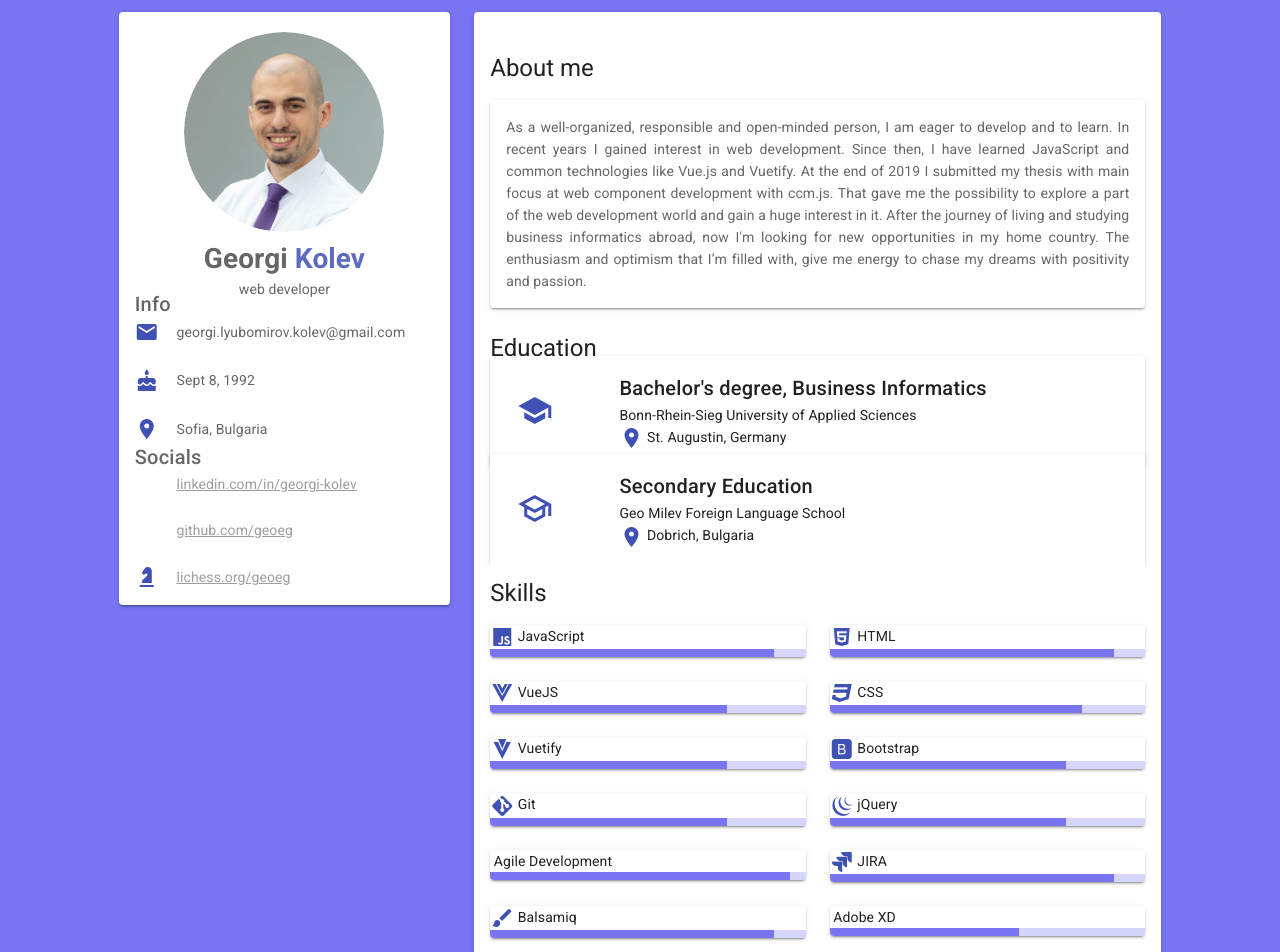
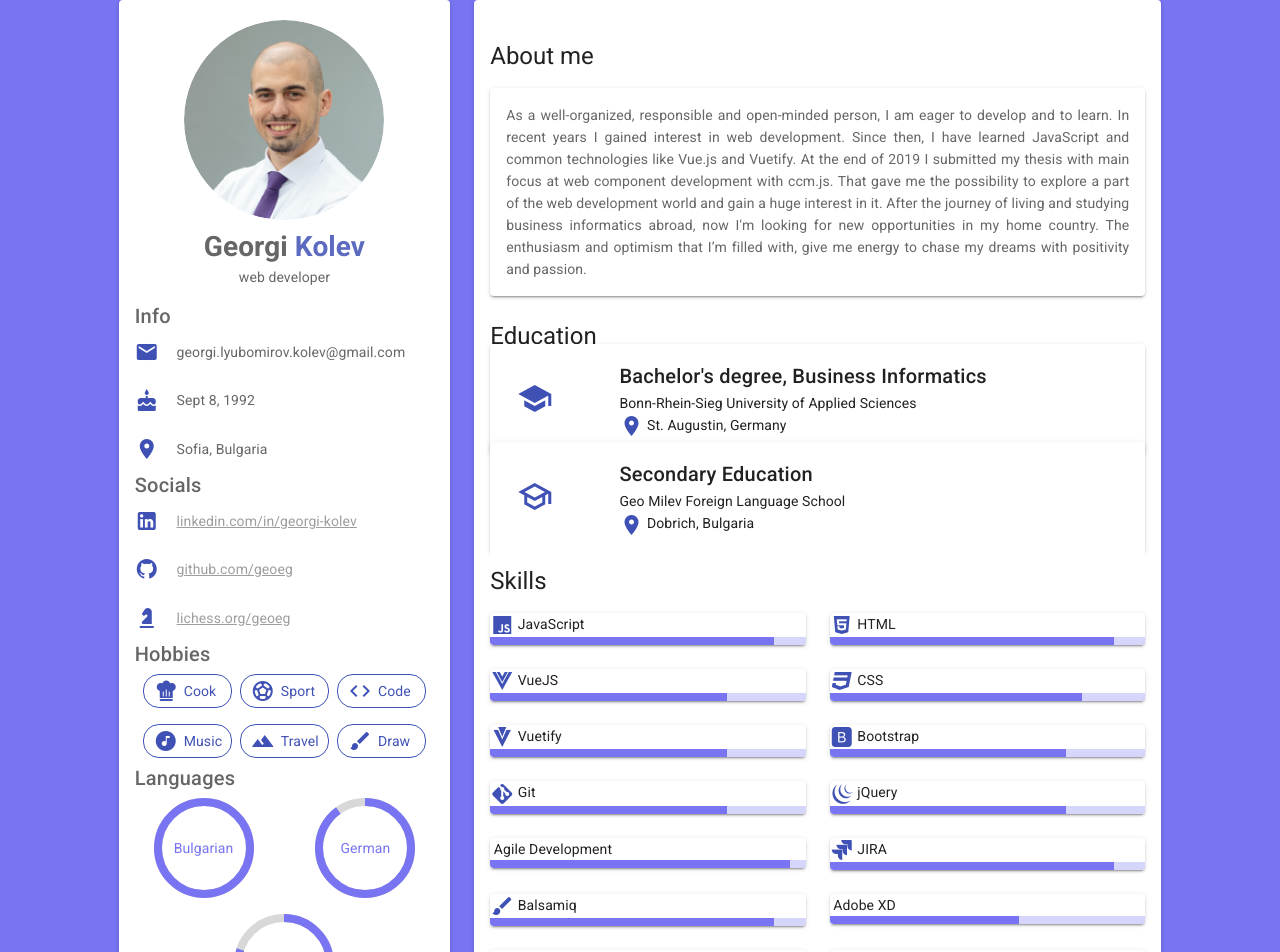
Before and after one commit to geoeg/vuesume, a Vue app: page / in a window 1280 px wide. Shown: the top 952 px of the page. Built offline with nearby package versions, Linux system fonts and the light colour scheme.

Commit message:
fix sidebar section - hobbies and languages

```diff
--- a/src/views/MainContainer.vue
+++ b/src/views/MainContainer.vue
@@ -1,14 +1,14 @@
 <template>
   <v-app id="template">
     <v-content>
-      <v-container fluid>
+      <v-container fluid class="pt-0 pb-0">
         <v-row justify="center">
-          <v-col cols="12" md="10">
+          <v-col cols="12" sm="10">
             <v-row>
-              <v-col cols="12" md="4">
+              <v-col cols="12" sm="4">
                 <sidebar-container></sidebar-container>
               </v-col>
-              <v-col cols="12" md="8">
+              <v-col cols="12" sm="8">
                 <content-container></content-container>
               </v-col>
             </v-row>
@@ -30,7 +30,7 @@ import ContentContainer from "./content/ContentContainer";
 import TimelineContainer from "./timeline/TimelineContainer";
 
 export default {
-  name: "PurpleTemplateContainer",
+  name: "MainContainer",
   components: {
     SidebarContainer,
     ContentContainer,
--- a/src/views/content/ContentContainer.vue
+++ b/src/views/content/ContentContainer.vue
@@ -1,5 +1,5 @@
 <template>
-  <v-card class="pa-0">
+  <v-card>
     <v-card-text class="pa-4">
       <content-section title="About me">
         <v-card hover>
@@ -45,14 +45,6 @@
                   </v-card-text>
                 </v-col>
               </v-row>
-              <!--
-              <v-img
-                class="white--text align-end"
-                height="200px"
-                src="https://cdn.vuetifyjs.com/images/cards/docks.jpg"
-              >
-               </v-img>
-               -->
             </v-card>
           </v-col>
         </v-row>
@@ -91,6 +83,7 @@
 import ContentSection from "../content/ContentSection";
 
 export default {
+  // name: "ContentSection",
   components: {
     ContentSection
   },
--- a/src/views/sidebar/Avatar.vue
+++ b/src/views/sidebar/Avatar.vue
@@ -4,6 +4,10 @@
     </v-avatar>
 </template>
 
-<script></script>
+<script>
+export default {
+  // name: "Avatar"
+}
+</script>
 
 <style scoped></style>
--- a/src/views/sidebar/SectionItem.vue
+++ b/src/views/sidebar/SectionItem.vue
@@ -24,13 +24,12 @@
         </span>
       </p>
     </v-col>
-
   </v-row>
 </template>
 
 <script>
 export default {
-
+  // name: "SectionItem",
   props: {
     item: {
       type: Object,
--- a/src/views/sidebar/SidebarContainer.vue
+++ b/src/views/sidebar/SidebarContainer.vue
@@ -1,20 +1,20 @@
 <template>
   <v-card>
     <v-card-text>
-
       <v-row>
         <v-col class="pa-0">
           <v-row justify="center" class="ma-4">
             <avatar></avatar>
           </v-row>
           <v-row justify="center" class="ma-2">
-            <h1>Georgi
+            <h1>
+              Georgi
               <span class="indigo--text text--lighten-1">
                 Kolev
               </span>
             </h1>
           </v-row>
-          <v-row justify="center" class="ma-0">
+          <v-row justify="center" class="ma-0 pb-4">
             <span>
               web developer
             </span>
@@ -22,34 +22,56 @@
         </v-col>
       </v-row>
 
-      <sidebar-section
-        :sections="sections.info"
-      >
-      </sidebar-section>
+      <sidebar-section :sections="sections.info"></sidebar-section>
 
-      <sidebar-section :sections="sections.socials">
-        <p>sections.socials</p>
-      </sidebar-section>
+      <sidebar-section :sections="sections.socials"></sidebar-section>
 
-      <!--
-      <sidebar-section :options="sections.hobbies">
-        <p>sections.hobbies</p>
-        <template v-slot:item="{ item }">
-          <v-chip>
-            <v-avatar>
-              <v-icon>
-                {{ item.icon }}
-              </v-icon>
-            </v-avatar>
-            {{ item.text }}
-          </v-chip>
+      <sidebar-section :sections="sections.hobbies">
+        <template #hobbies>
+          <v-row class="ml-1 mr-1" justify="center">
+            <template v-for="(item, index) in sections.hobbies.items">
+              <v-col
+                xs="12"
+                sm="6"
+                md="6"
+                lg="4"
+                class="pa-1"
+                align="center"
+                :key="index"
+              >
+                <v-chip class="pa-4 mt-1 mb-1" outlined color="indigo">
+                  <v-avatar left>
+                    <v-icon>
+                      {{ item.icon }}
+                    </v-icon>
+                  </v-avatar>
+                  {{ item.text }}
+                </v-chip>
+              </v-col>
+            </template>
+          </v-row>
         </template>
       </sidebar-section>
 
-      <sidebar-section :options="sections.languages">
-        <p>sections.languages</p>
-      </sidebar-section> -->
-
+      <sidebar-section :sections="sections.languages">
+        <template #languages>
+          <v-row justify="center">
+            <template v-for="(language, index) in sections.languages.items">
+              <v-col class="pa-2" align="center" :key="index">
+                <v-progress-circular
+                  :value="language.value"
+                  size="100"
+                  width="8"
+                  rotate="270"
+                  color="#7874f2"
+                >
+                  {{ language.text }}
+                </v-progress-circular>
+              </v-col>
+            </template>
+          </v-row>
+        </template>
+      </sidebar-section>
     </v-card-text>
   </v-card>
 </template>
@@ -58,6 +80,7 @@
 import Avatar from "./Avatar";
 import SidebarSection from "./SidebarSection";
 export default {
+  // name: "SidebarContainer",
   components: { Avatar, SidebarSection },
   data() {
     return {
@@ -83,12 +106,12 @@ export default {
           title: "Socials",
           items: [
             {
-              icon: "mdi-linkedin-box",
+              icon: "mdi-linkedin",
               text: "linkedin.com/in/georgi-kolev",
               link: "https://www.linkedin.com/in/georgi-kolev-03656619b"
             },
             {
-              icon: "mdi-github-circle",
+              icon: "mdi-github",
               text: "github.com/geoeg",
               link: "https://github.com/geoeg"
             },
@@ -104,19 +127,15 @@ export default {
           items: [
             {
               icon: "mdi-chef-hat",
-              text: "Cooking"
+              text: "Cook"
             },
             {
               icon: "mdi-soccer",
-              text: "Sports"
+              text: "Sport"
             },
             {
               icon: "mdi-code-tags",
               text: "Code"
-            },
-            {
-              icon: "mdi-book-open-page-variant",
-              text: "Reading"
             },
             {
               icon: "mdi-music-circle",
--- a/src/views/sidebar/SidebarSection.vue
+++ b/src/views/sidebar/SidebarSection.vue
@@ -1,16 +1,25 @@
 <template>
   <div>
-
-    <div class="title">
+    <div class="title pt-2 pb-2">
       {{ sections.title }}
     </div>
 
-    <template>
+    <template v-if="$slots.hobbies">
+      <slot name="hobbies"></slot>
+    </template>
+
+    <template v-else-if="$slots.languages">
+      <slot name="languages"></slot>
+    </template>
+
+    <template v-else>
+      <slot name="default">
         <section-item
           v-for="(item, index) in sections.items"
           :key="index"
           :item="item"
         ></section-item>
+      </slot>
     </template>
 
   </div>
@@ -19,6 +28,7 @@
 <script>
 import SectionItem from "@/views/sidebar/SectionItem";
 export default {
+  // name: "SidebarSection",
   components: { SectionItem },
   props: {
     sections: {
@@ -30,10 +40,4 @@ export default {
 </script>
 
 <style scoped>
-/* .title {
-  border-bottom: 2px #bfbfbf solid;
-  font-weight: 300;
-  line-height: 1 !important;
-  letter-spacing: 0.2em !important;
-} */
 </style>
--- a/src/views/timeline/TimelineContainer.vue
+++ b/src/views/timeline/TimelineContainer.vue
@@ -5,7 +5,9 @@
 </template>
 
 <script>
-export default {};
+export default {
+  // name: "TimelineContainer"
+};
 </script>
 
 <style scoped></style>
```
Also changed, not shown: src/views/content/ContentSection.vue (+3 -4 lines).
